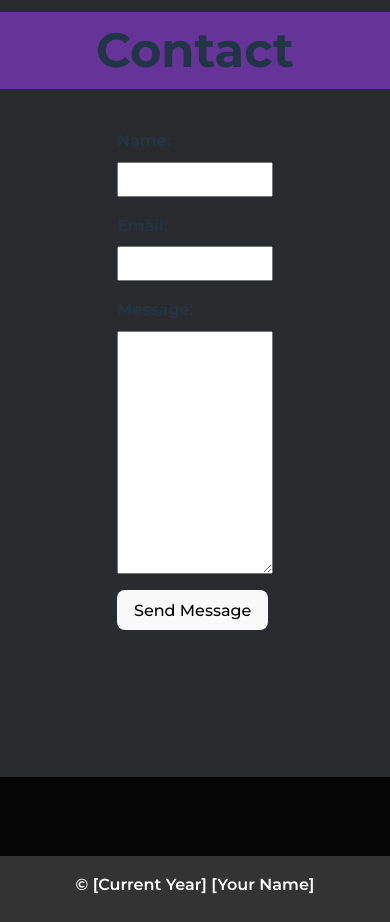
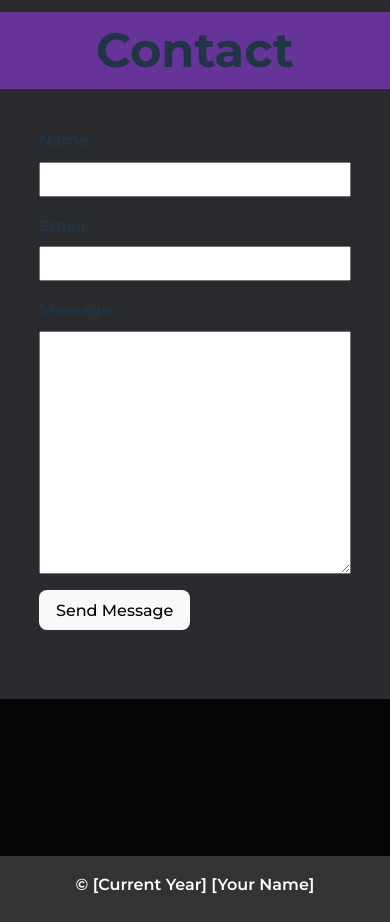
Before and after one commit to Christian-QA/Christian-QA.github.io, a React (Vite) app: page / in a window 390 px wide. Shown: the part 6600-7522 px from the top of the page. Built offline with nearby package versions, Linux system fonts and the light colour scheme.

Commit message:
Worked on styling, next up is to add functionality to contact page

```diff
--- a/src/App.css
+++ b/src/App.css
@@ -462,3 +462,19 @@ section > * {
     justify-content: center;
     margin: 10% 30% 30%;
 }
+
+@media screen and (max-width: 1040px) {
+    #contact .contact-form {
+        align-items: center;
+        justify-content: center;
+        margin: 10% 20% 20%;
+    }
+}
+
+@media screen and (max-width: 768px) {
+    #contact .contact-form {
+        align-items: center;
+        justify-content: center;
+        margin: 10% 10% 10%;
+    }
+}
```
Also changed, not shown: 1 other file (tests, documents, lock files or other folders).
